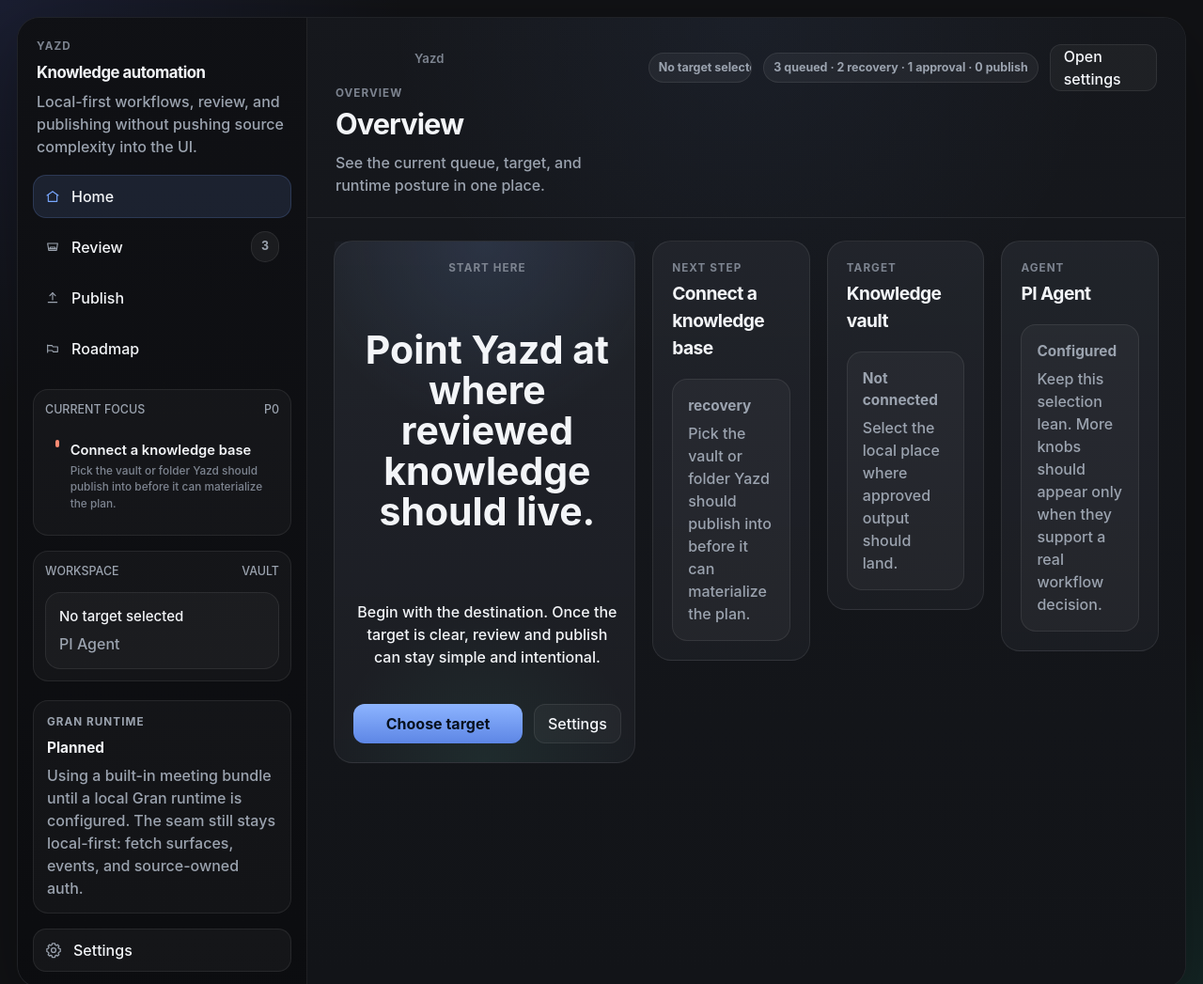
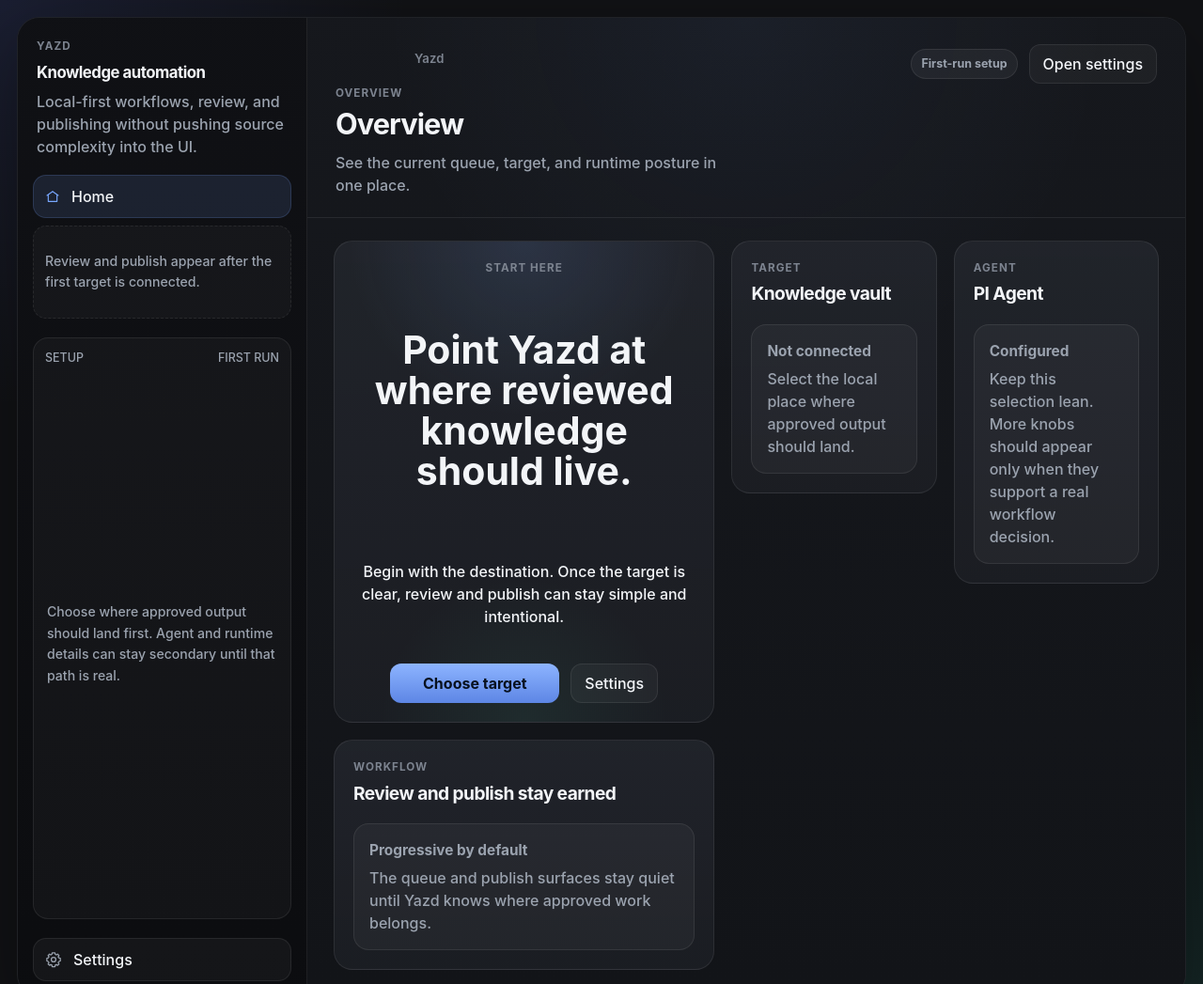
Before and after one commit to kkarimi/yazd, a website built with Vite: page index.html in a window 1280 px wide. Shown: the top 1047 px of the page at 94% size. Built offline with nearby package versions, Linux system fonts and the light colour scheme.

Commit message:
feat: add quiet onboarding mode

```diff
--- a/ui/main.ts
+++ b/ui/main.ts
@@ -229,13 +229,15 @@ function render(): void {
   const settings = currentSettings();
   const dashboard = state.dashboard;
   const reviewLoad = describeReviewLoad(dashboard.reviewItems);
+  const hasConfiguredTarget = settings.knowledgeBasePath.trim().length > 0;
+  const isOnboarding = !hasConfiguredTarget;
   const connectedTarget = settings.knowledgeBasePath.trim() || "No target selected";
   const meta = viewMeta[state.activeView];
   const nextReviewItem = dashboard.reviewItems[0];
-  const primaryActionView: AppView = settings.knowledgeBasePath.trim() ? "review" : "settings";
+  const primaryActionView: AppView = hasConfiguredTarget ? "review" : "settings";
 
   app.innerHTML = `
-    <main class="app-shell ${isMacLike ? "platform-macos" : ""}">
+    <main class="app-shell ${isMacLike ? "platform-macos" : ""} ${isOnboarding ? "app-shell-onboarding" : ""}">
       <aside class="sidebar">
         <div class="sidebar-top">
           <section class="brand-block">
@@ -245,13 +247,26 @@ function render(): void {
           </section>
           <nav class="sidebar-nav" aria-label="Primary">
             ${renderNavButton("overview", "Home", iconHome())}
+            ${
+              hasConfiguredTarget
+                ? `
                   ${renderNavButton("review", `Review <span class="nav-count">${dashboard.reviewItems.length}</span>`, iconInbox())}
                   ${renderNavButton("publish", "Publish", iconPublish())}
                   ${renderNavButton("roadmap", "Roadmap", iconRoadmap())}
+                `
+                : `
+                  <div class="sidebar-note sidebar-note-compact">
+                    <p>Review and publish appear after the first target is connected.</p>
+                  </div>
+                `
+            }
           </nav>
         </div>
 
         <div class="sidebar-middle">
+          ${
+            hasConfiguredTarget
+              ? `
                 <section class="sidebar-panel">
                   <div class="sidebar-panel-header">
                     <span>Current focus</span>
@@ -286,14 +301,33 @@ function render(): void {
                     <p class="workspace-meta">${agentOptions.find((option) => option.id === settings.agentId)?.label ?? "Unknown agent"}</p>
                   </div>
                 </section>
+              `
+              : `
+                <section class="sidebar-panel">
+                  <div class="sidebar-panel-header">
+                    <span>Setup</span>
+                    <span>First run</span>
+                  </div>
+                  <div class="sidebar-note">
+                    <p>Choose where approved output should land first. Agent and runtime details can stay secondary until that path is real.</p>
+                  </div>
+                </section>
+              `
+          }
         </div>
 
         <div class="sidebar-bottom">
+          ${
+            hasConfiguredTarget || settings.granEndpoint.trim()
+              ? `
                 <section class="runtime-card">
                   <p class="runtime-label">Gran runtime</p>
                   <strong>${dashboard.runtime.state === "configured" ? "Configured" : dashboard.runtime.state === "error" ? "Needs attention" : "Planned"}</strong>
                   <p>${dashboard.runtime.detail}</p>
                 </section>
+              `
+              : ""
+          }
 
           <button class="settings-button ${state.activeView === "settings" ? "settings-button-active" : ""}" data-view="settings" type="button">
             <span class="settings-icon" aria-hidden="true">${iconSettings()}</span>
@@ -315,10 +349,20 @@ function render(): void {
             </div>
           </div>
           <div class="topbar-actions">
+            ${
+              hasConfiguredTarget
+                ? `
                   <div class="target-chip">${state.dashboardStatus === "loading" ? "Refreshing..." : connectedTarget}</div>
                   <div class="soft-chip ${state.dashboardStatus === "loading" ? "soft-chip-active" : ""}">
                     ${state.dashboardStatus === "loading" ? "Syncing dashboard" : reviewLoad}
                   </div>
+                `
+                : `
+                  <div class="soft-chip ${state.dashboardStatus === "loading" ? "soft-chip-active" : ""}">
+                    ${state.dashboardStatus === "loading" ? "Checking setup" : "First-run setup"}
+                  </div>
+                `
+            }
             <button class="toolbar-button" data-view="settings" type="button">Open settings</button>
             ${renderWindowControls()}
           </div>
@@ -344,7 +388,7 @@ function renderViewContent(
   switch (view) {
     case "overview":
       return `
-        <section class="view-grid overview-grid zen-grid">
+        <section class="view-grid overview-grid zen-grid ${settings.knowledgeBasePath.trim() ? "" : "zen-grid-onboarding"}">
           <article class="pane-card hero-card zen-hero">
             <div class="zen-center">
               <p class="section-kicker">Start here</p>
@@ -363,6 +407,9 @@ function renderViewContent(
             </div>
           </article>
 
+          ${
+            settings.knowledgeBasePath.trim()
+              ? `
                 <article class="pane-card quiet-card">
                   <div class="card-header">
                     <div>
@@ -375,6 +422,9 @@ function renderViewContent(
                     <p>${dashboard.reviewItems[0]?.summary ?? "When there is nothing urgent, Yazd should stay out of the way."}</p>
                   </div>
                 </article>
+              `
+              : ""
+          }
 
           <article class="pane-card quiet-card">
             <div class="card-header">
@@ -401,6 +451,25 @@ function renderViewContent(
               <p>Keep this selection lean. More knobs should appear only when they support a real workflow decision.</p>
             </div>
           </article>
+
+          ${
+            settings.knowledgeBasePath.trim()
+              ? ""
+              : `
+                <article class="pane-card quiet-card">
+                  <div class="card-header">
+                    <div>
+                      <p class="section-kicker">Workflow</p>
+                      <h3>Review and publish stay earned</h3>
+                    </div>
+                  </div>
+                  <div class="callout-card">
+                    <p class="callout-title">Progressive by default</p>
+                    <p>The queue and publish surfaces stay quiet until Yazd knows where approved work belongs.</p>
+                  </div>
+                </article>
+              `
+          }
         </section>
       `;
     case "review":
--- a/ui/styles.css
+++ b/ui/styles.css
@@ -321,6 +321,13 @@ summary {
   padding: 4px 2px 2px;
 }
 
+.sidebar-note-compact {
+  background: rgba(255, 255, 255, 0.03);
+  border: 1px dashed var(--line);
+  border-radius: 14px;
+  padding: 12px;
+}
+
 .workspace-card,
 .runtime-card {
   display: grid;
@@ -400,6 +407,14 @@ summary {
   align-items: center;
   display: flex;
   gap: 12px;
+}
+
+.app-shell-onboarding .topbar-copy {
+  max-width: 42ch;
+}
+
+.app-shell-onboarding .topbar-actions {
+  justify-content: flex-end;
 }
 
 .window-controls {
@@ -527,6 +542,10 @@ select:focus {
 .zen-grid {
   align-items: start;
   grid-template-columns: minmax(0, 1.15fr) repeat(3, minmax(0, 0.6fr));
+}
+
+.zen-grid-onboarding {
+  grid-template-columns: minmax(0, 1.3fr) repeat(2, minmax(0, 0.7fr));
 }
 
 .detail-grid,
@@ -711,6 +730,10 @@ select:focus {
 .quiet-card {
   align-content: start;
   min-height: 220px;
+}
+
+.app-shell-onboarding .quiet-card {
+  min-height: 0;
 }
 
 .callout-title {
```
Lines whose indentation alone changed are shown as unchanged.
